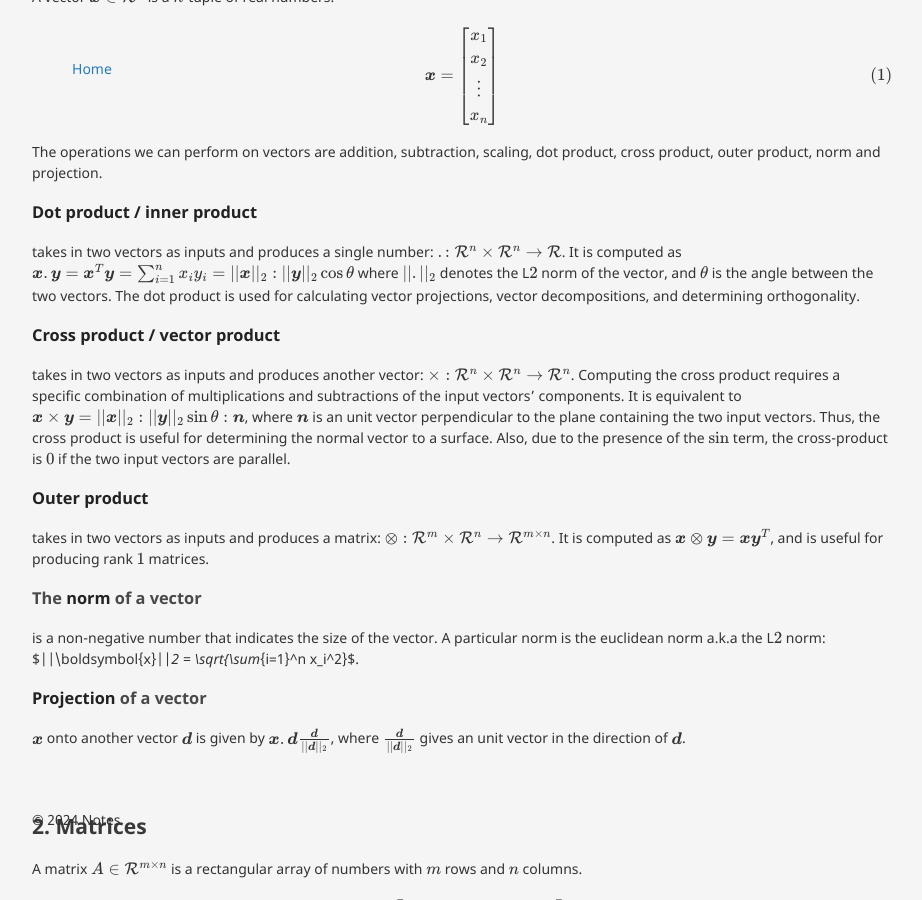
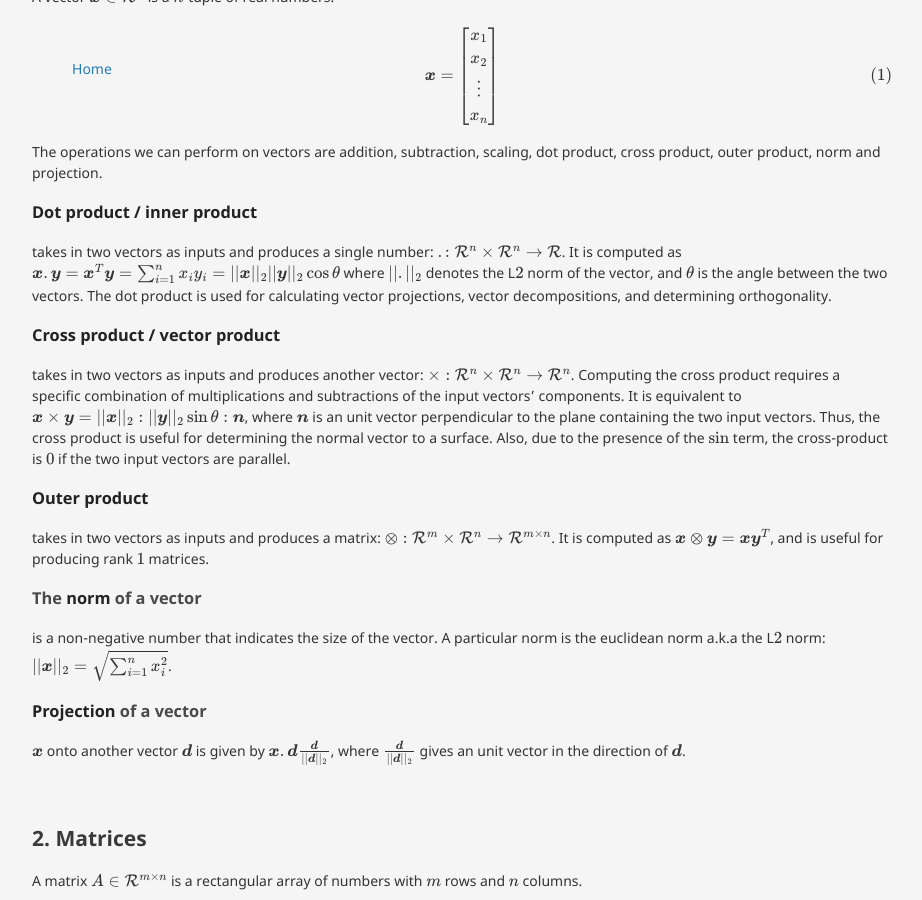
Before and after one commit to neeravkarani/notes, a Jekyll site: the page built from _posts/math/2024-06-17-linear-algebra.md, in a window 1280 px wide and 900 px high, scrolled down 298 px. Shown: the whole window, without its empty margins (178-1100 px from the left). Built offline with Jekyll 4.4.1, drawn with Linux system fonts in a browser that asks for light colours; formulas are drawn with MathJax 3.

Commit message:
small changes

```diff
--- a/_includes/footer.html
+++ b/_includes/footer.html
@@ -1,2 +1,2 @@
 <!-- Footer content -->
-<p>&copy; {{ site.time | date: "%Y" }} {{ site.title }}</p>
+<!-- <p>&copy; {{ site.time | date: "%Y" }} {{ site.title }}</p> -->
--- a/_posts/math/2024-06-17-linear-algebra.md
+++ b/_posts/math/2024-06-17-linear-algebra.md
@@ -16,7 +16,7 @@ $$ \begin{equation} \boldsymbol{x} = \begin{bmatrix} x_1 \\ x_2 \\ \vdots \\ x_n
 The operations we can perform on vectors are addition, subtraction, scaling, dot product, cross product, outer product, norm and projection.
 
 ### **Dot product / inner product**
-takes in two vectors as inputs and produces a single number: $. : \mathcal{R}^n \times \mathcal{R}^n \rightarrow \mathcal{R}$. It is computed as $\boldsymbol{x}.\boldsymbol{y} = \boldsymbol{x}^T\boldsymbol{y} = \sum_{i=1}^n x_i y_i = ||\boldsymbol{x}||_2 \: ||\boldsymbol{y}||_2 \cos{\theta}$ where $||.||_2$ denotes the L$2$ norm of the vector, and $\theta$ is the angle between the two vectors. The dot product is used for calculating vector projections, vector decompositions, and determining orthogonality.
+takes in two vectors as inputs and produces a single number: $. : \mathcal{R}^n \times \mathcal{R}^n \rightarrow \mathcal{R}$. It is computed as $\boldsymbol{x}.\boldsymbol{y} = \boldsymbol{x}^T\boldsymbol{y} = \sum\_{i=1}^n x\_i y\_i = ||\boldsymbol{x}||\_2 ||\boldsymbol{y}||\_2 \cos{\theta}$ where $||.||\_2$ denotes the L$2$ norm of the vector, and $\theta$ is the angle between the two vectors. The dot product is used for calculating vector projections, vector decompositions, and determining orthogonality.
 
 ### **Cross product / vector product**
 takes in two vectors as inputs and produces another vector: $\times : \mathcal{R}^n \times \mathcal{R}^n \rightarrow \mathcal{R}^n$. Computing the cross product requires a specific combination of multiplications and subtractions of the input vectors’ components. It is equivalent to $\boldsymbol{x} \times \boldsymbol{y} = ||\boldsymbol{x}||_2 \: ||\boldsymbol{y}||_2 \sin{\theta} \: \boldsymbol{n}$, where $\boldsymbol{n}$ is an unit vector perpendicular to the plane containing the two input vectors. Thus, the cross product is useful for determining the normal vector to a surface. Also, due to the presence of the $\sin$ term, the cross-product is $0$ if the two input vectors are parallel.
@@ -25,10 +25,10 @@ takes in two vectors as inputs and produces another vector: $\times : \mathcal{R
 takes in two vectors as inputs and produces a matrix: $\otimes: \mathcal{R}^m \times \mathcal{R}^n \rightarrow \mathcal{R}^{m \times n}$. It is computed as $\boldsymbol{x} \otimes\boldsymbol{y} = \boldsymbol{x}\boldsymbol{y}^T$, and is useful for producing rank $1$ matrices.
 
 ### The **norm** of a vector
-is a non-negative number that indicates the size of the vector. A particular norm is the euclidean norm a.k.a the L$2$ norm: $||\boldsymbol{x}||_2 = \sqrt{\sum_{i=1}^n x_i^2}$.
+is a non-negative number that indicates the size of the vector. A particular norm is the euclidean norm a.k.a the L$2$ norm: $||\boldsymbol{x}||\_2 = \sqrt{\sum\_{i=1}^n x\_i^2}$.
 
 ### **Projection** of a vector
-$\boldsymbol{x}$ onto another vector $\boldsymbol{d}$ is given by $\boldsymbol{x}.\boldsymbol{d}\frac{\boldsymbol{d}}{||\boldsymbol{d}||_2}$, where $\frac{\boldsymbol{d}}{||\boldsymbol{d}||_2}$ gives an unit vector in the direction of $\boldsymbol{d}$.
+$\boldsymbol{x}$ onto another vector $\boldsymbol{d}$ is given by $\boldsymbol{x}.\boldsymbol{d}\frac{\boldsymbol{d}}{||\boldsymbol{d}||\_2}$, where $\frac{\boldsymbol{d}}{||\boldsymbol{d}||\_2}$ gives an unit vector in the direction of $\boldsymbol{d}$.
 
 <br>
 
```
Also changed, not shown: _posts/misc/2024-06-20-ai-climate.md (added, +7 -0 lines), _posts/programming/2024-06-20-git-basics.md (added, +21 -0 lines), index.md (+1 -1 lines).
